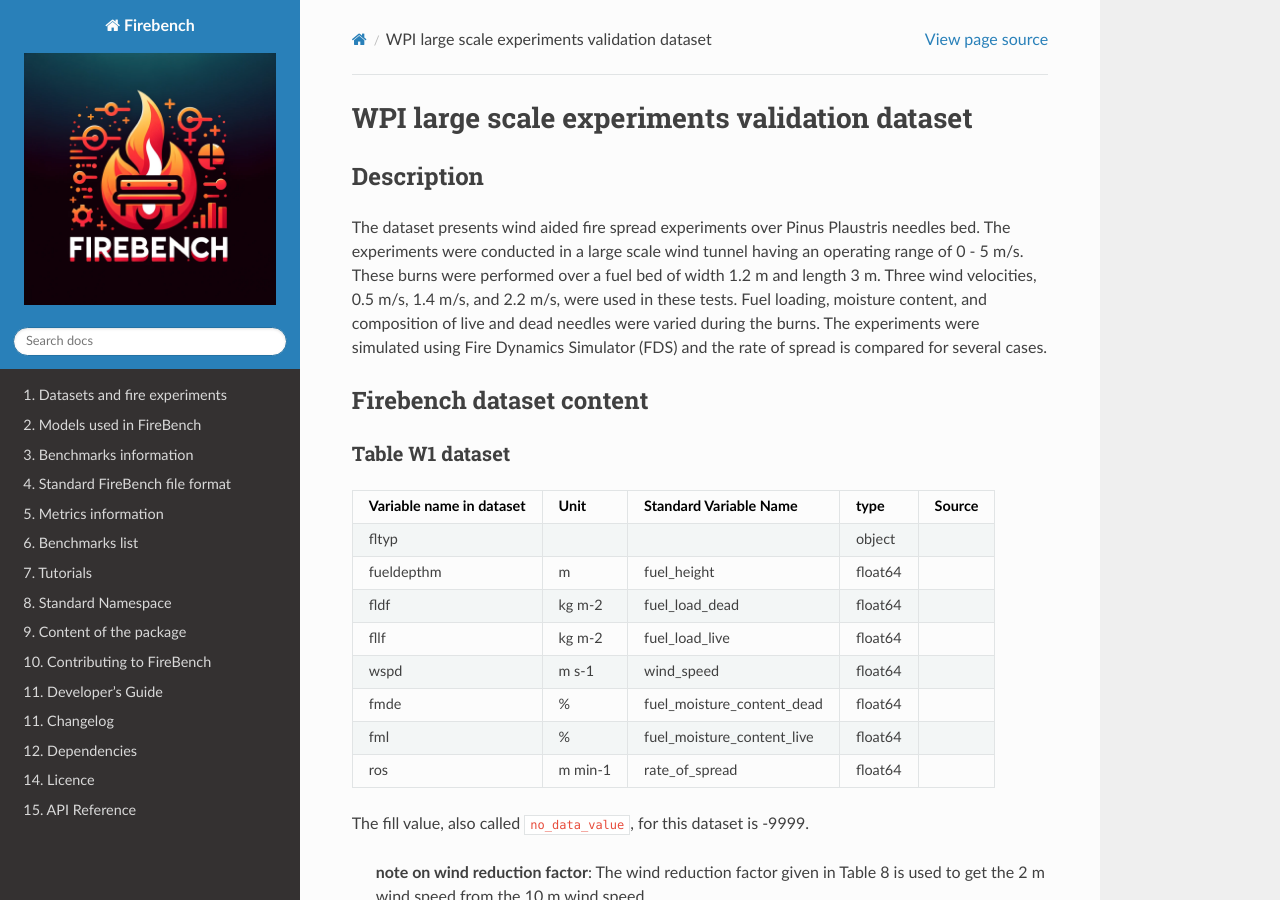
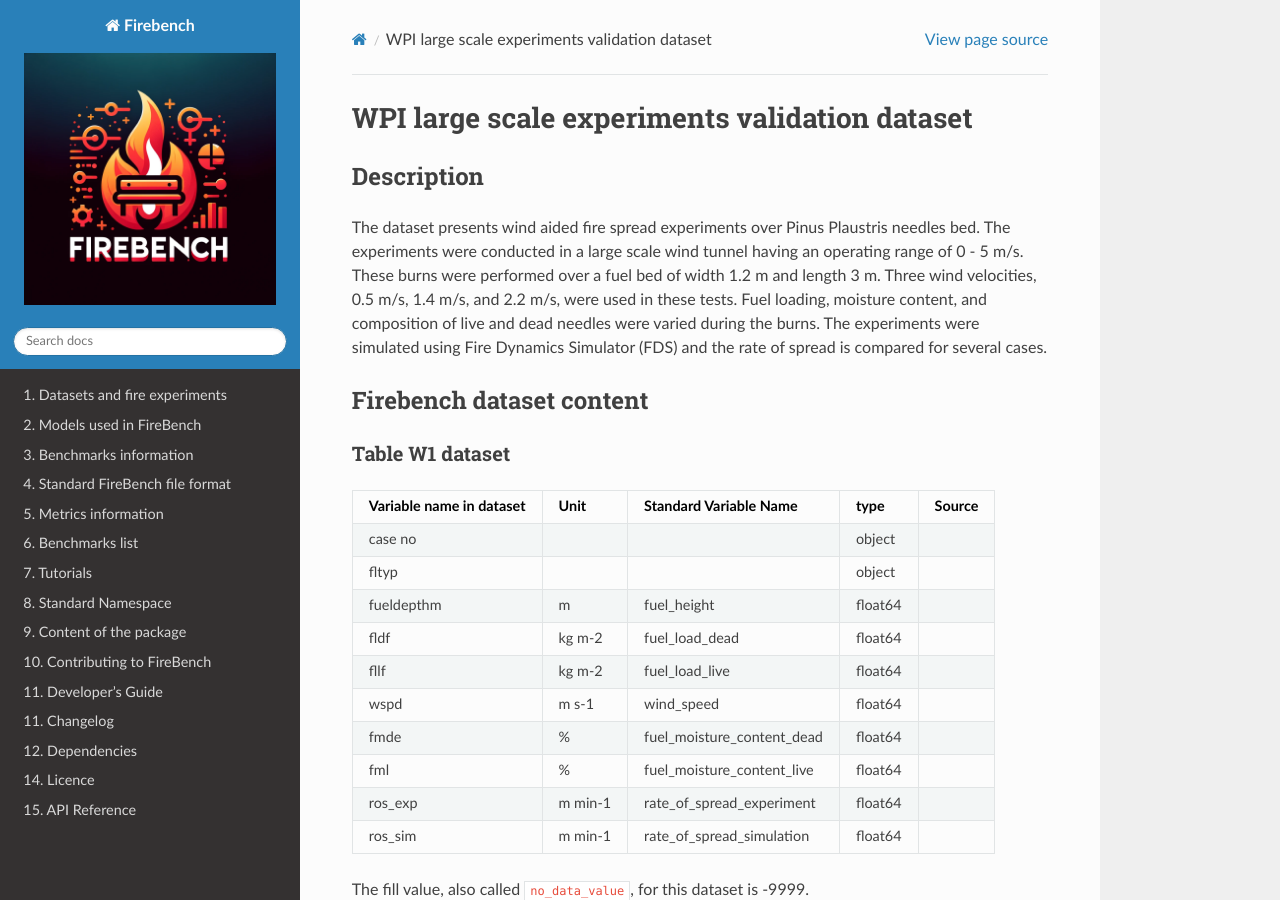
Before and after one commit to wirc-sjsu/firebench, a Sphinx documentation site: the page built from docs/dataset_experiments/WPI_large_scale_experiments_dataset.md, in a window 1280 px wide and 900 px high. Built offline with Sphinx 7.4.7 and the Read the Docs theme 3.1.0, drawn with Linux system fonts in a browser that asks for light colours.

Commit message:
WPI lab scale experimental dataset

```diff
--- a/docs/dataset_experiments/WPI_large_scale_experiments_dataset.md
+++ b/docs/dataset_experiments/WPI_large_scale_experiments_dataset.md
@@ -10,6 +10,7 @@ The dataset presents wind aided fire spread experiments over Pinus Plaustris nee
 
 Variable name in dataset    | Unit  | Standard Variable Name    | type      | Source
 ------------------------    | ----  | ----------------------    | ----      | ------
+case no                     |       |                           | object    |
 fltyp                       |       |                           | object    |
 fueldepthm                  | m     | fuel_height               | float64   |
 fldf                        | kg m-2| fuel_load_dead            | float64   |
@@ -17,7 +18,8 @@ fllf                        | kg m-2| fuel_load_live            | float64   |
 wspd                        | m s-1 | wind_speed                | float64   |
 fmde                        | %     | fuel_moisture_content_dead| float64   |
 fml                         | %     | fuel_moisture_content_live| float64   |
-ros                         | m min-1| rate_of_spread           | float64   |
+ros_exp                     | m min-1| rate_of_spread_experiment| float64   |
+ros_sim                     | m min-1| rate_of_spread_simulation| float64   |
 
 The fill value, also called `no_data_value`, for this dataset is -9999.
 
```
Also changed, not shown: 2 other files.
